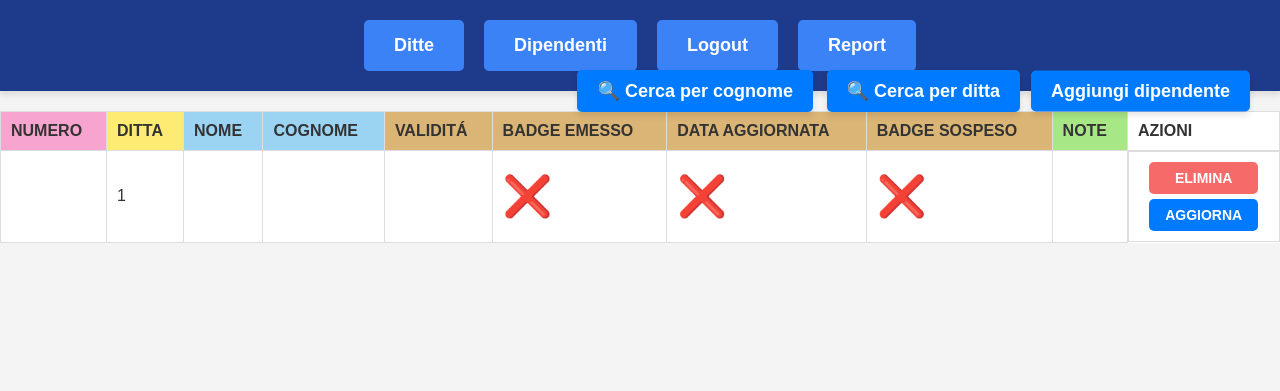
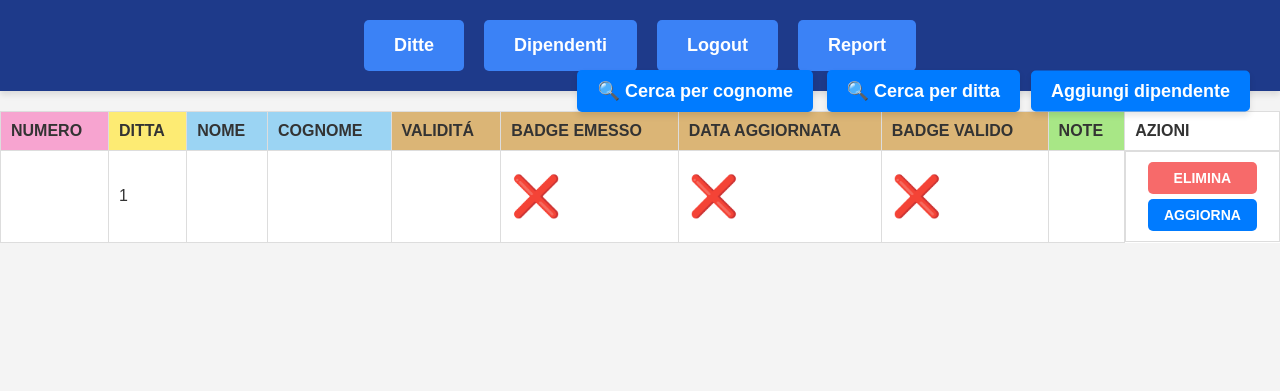
Before and after one commit to fredneedsausername/ACCA, a Flask app: template templates/dipendenti.html in a window 1280 px wide. Shown: the top 391 px of the page. Run offline with Flask 3, Linux system fonts and the light colour scheme; the template is opened without the code that fills it: most values are stand-ins (such as "Sample title", 1, 10 or a date in 2020); parts of the project's set-up code (start-up, migrations or seed data) failed here and were passed over.

Commit message:
Changed badge sospeso to badge valido

```diff
--- a/templates/aggiungi-dipendenti.html
+++ b/templates/aggiungi-dipendenti.html
@@ -61,7 +61,7 @@
         </div>
         <div class="form-group-checkbox">
             <input type="checkbox" id="badge-sospeso" name="badge-sospeso" value="yes">
-            <label for="badge-sospeso">Badge Sospeso</label>
+            <label for="badge-sospeso">Badge valido</label>
         </div>
         <div class="form-group">
             <label for="note">Note</label>
--- a/templates/dipendenti.html
+++ b/templates/dipendenti.html
@@ -21,7 +21,7 @@
                 <th class="brown">VALIDITÁ</th>
                 <th class="brown">BADGE EMESSO</th>
                 <th class="brown">DATA AGGIORNATA</th>
-                <th class="brown">BADGE SOSPESO</th>
+                <th class="brown">BADGE VALIDO</th>
                 <th class="green">NOTE</th>
                 <th>AZIONI</th>
             </tr>
```
